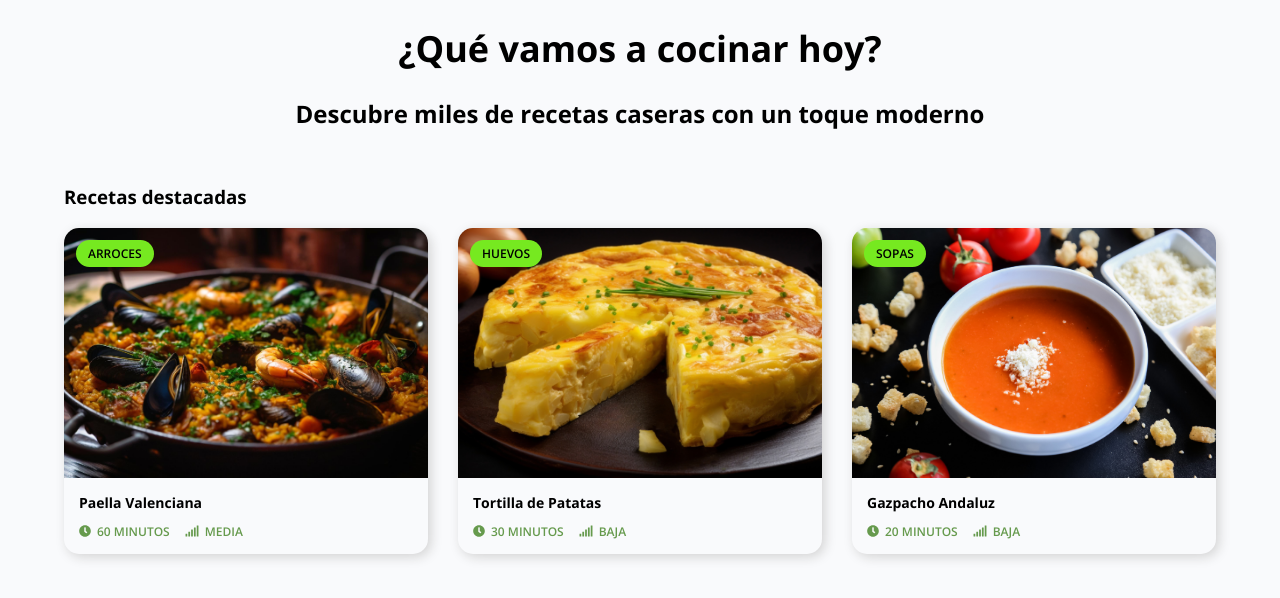
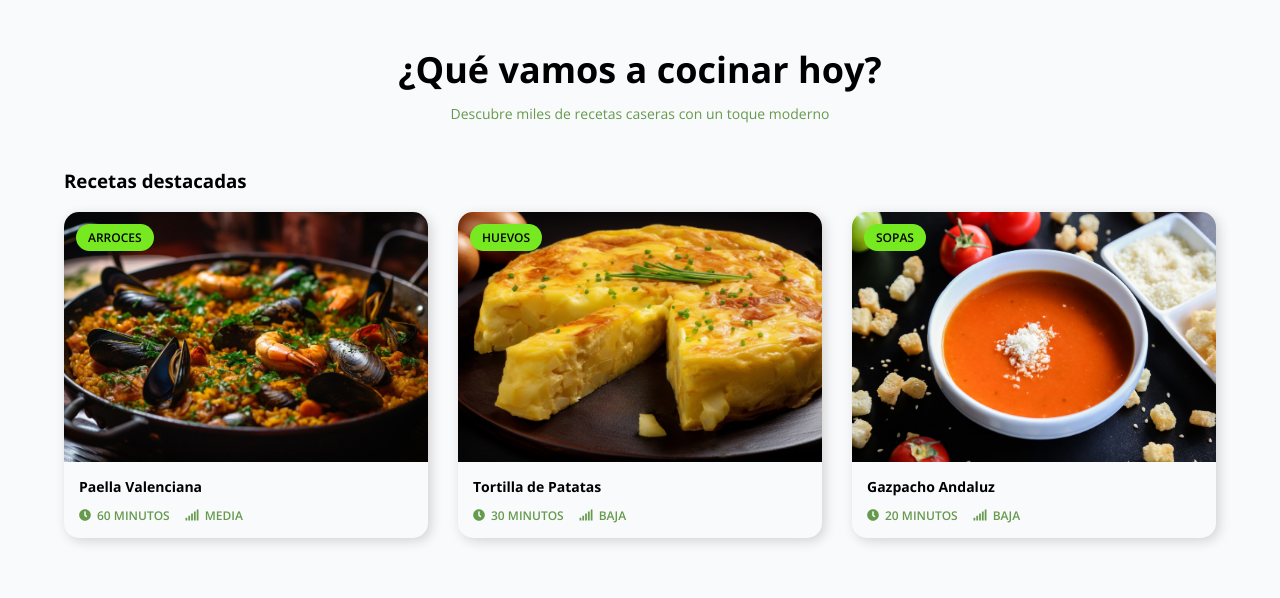
Before and after one commit to DanielAbadNoriega/app-saborizate, a React (Vite) app: page / in a window 1280 px wide. Shown: the top 598 px of the page. Built offline with nearby package versions, Linux system fonts and the light colour scheme; a web font is replaced by a local one.

Commit message:
Maquetación base de la home

```diff
--- a/src/stylesheets/components/home.scss
+++ b/src/stylesheets/components/home.scss
@@ -1,3 +1,16 @@
-h1, h2 {
-    text-align: center;
+.call-to-action {
+    padding-top: $halfGutter;
+
+    h1,
+    h2 {
+        text-align: center;
+    }
+
+    h1 {
+        margin-bottom: $min-inline-space-gutter;
+    }
+
+    h2 {
+        @include fontType($brand-primary, $weight-regular, $font-size-small, 0, $line-height-base);
+    }
 }
--- a/src/views/Home.tsx
+++ b/src/views/Home.tsx
@@ -36,8 +36,10 @@ const initialRecipes: Recipe[] = [
 const Home: React.FC = () => {
   return (
     <>
-      <h1>¿Qué vamos a cocinar hoy?</h1>
-      <h2>Descubre miles de recetas caseras con un toque moderno</h2>
+      <section className='call-to-action'>
+        <h1>¿Qué vamos a cocinar hoy?</h1>
+        <h2>Descubre miles de recetas caseras con un toque moderno</h2>
+      </section>
       <div className='container'>
         <h3>Recetas destacadas</h3>
         <ul className='list card-list'>
```
